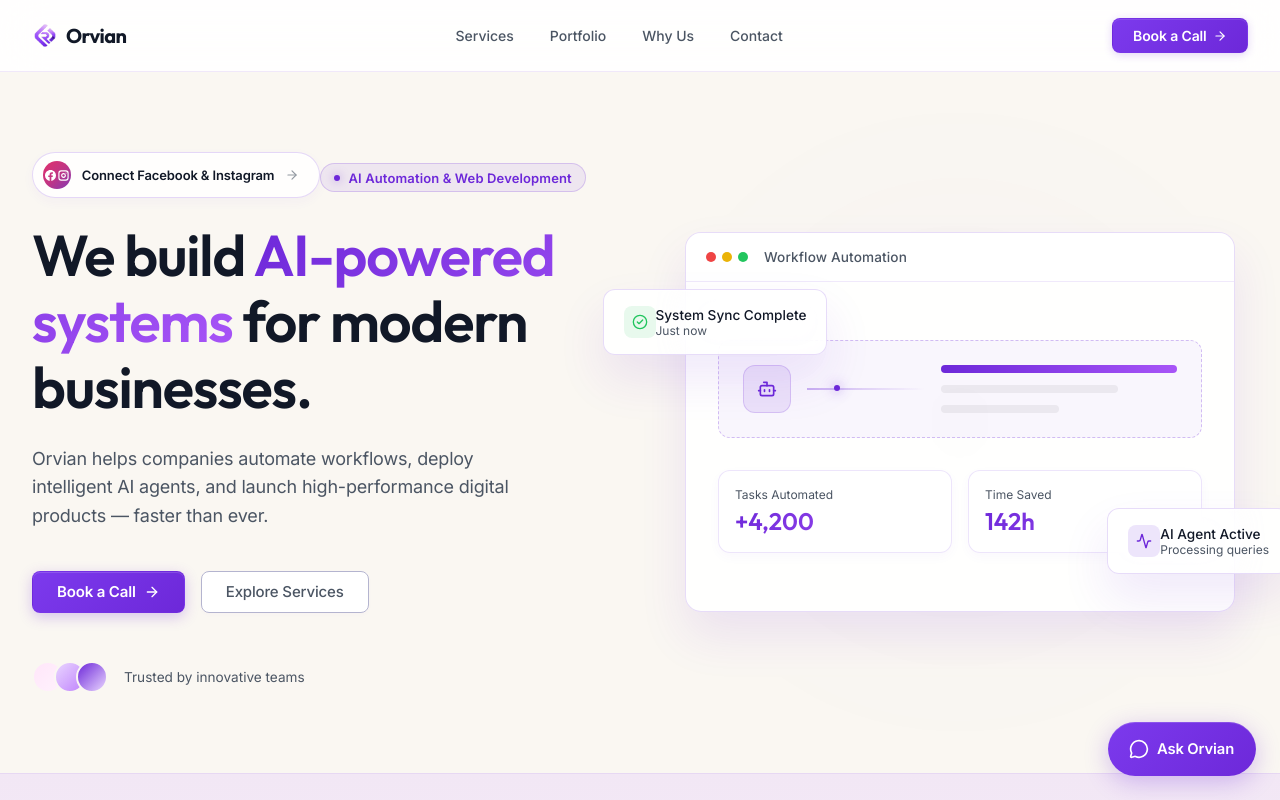
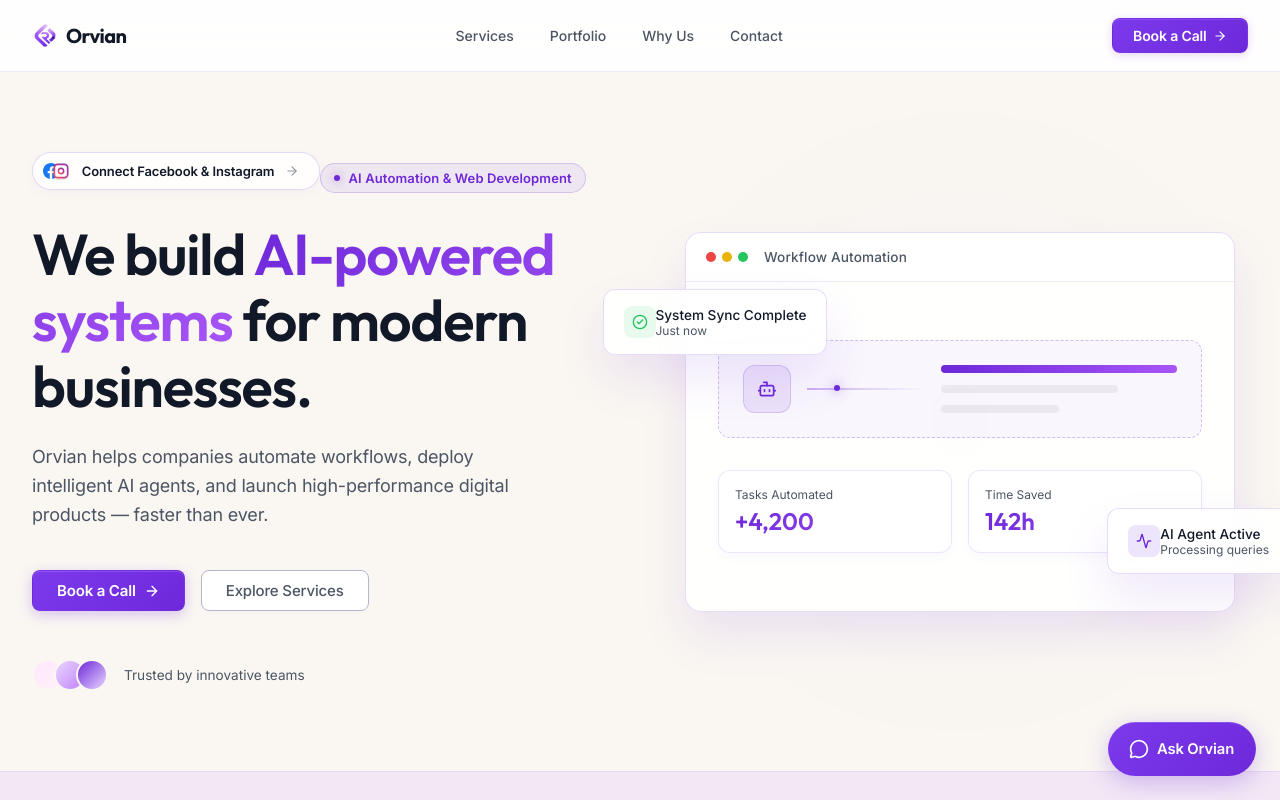
Before and after one commit to Sokratalchaar/Orvian-website, a React (Vite) app: page / in a window 1280 px wide. Shown: the top 800 px of the page. Built offline with nearby package versions, Linux system fonts and the light colour scheme.

Commit message:
Change connection button icon style to overlapping Facebook and Instagram logos

```diff
--- a/src/App.jsx
+++ b/src/App.jsx
@@ -438,28 +438,56 @@ function App() {
                 target="_blank"
                 rel="noopener noreferrer"
               >
-                <span className="instagram-btn-icon-wrapper" style={{ gap: '2px' }}>
+                <span
+                  className="instagram-btn-icon-wrapper"
+                  style={{
+                    display: 'inline-flex',
+                    position: 'relative',
+                    width: '26px',
+                    height: '20px',
+                    background: 'none',
+                    borderRadius: 0,
+                    border: 'none',
+                    boxShadow: 'none',
+                    marginRight: '2px'
+                  }}
+                >
                   <svg
                     viewBox="0 0 24 24"
-                    width="11"
-                    height="11"
-                    fill="currentColor"
+                    width="16"
+                    height="16"
+                    fill="#1877F2"
                     className="facebook-btn-icon"
+                    style={{ position: 'absolute', left: 0, top: '2px', zIndex: 1 }}
                   >
                     <path d="M24 12.073c0-6.627-5.373-12-12-12s-12 5.373-12 12c0 5.99 4.388 10.954 10.125 11.854v-8.385H7.078v-3.47h3.047V9.43c0-3.007 1.792-4.669 4.533-4.669 1.312 0 2.686.235 2.686.235v2.953H15.83c-1.491 0-1.956.925-1.956 1.874v2.25h3.328l-.532 3.47h-2.796v8.385C19.612 23.027 24 18.062 24 12.073z"></path>
                   </svg>
                   <svg
                     viewBox="0 0 24 24"
-                    width="11"
-                    height="11"
-                    stroke="currentColor"
+                    width="16"
+                    height="16"
+                    stroke="url(#ig-btn-grad)"
                     strokeWidth="2.5"
                     fill="none"
                     strokeLinecap="round"
                     strokeLinejoin="round"
                     className="instagram-btn-icon"
+                    style={{
+                      position: 'absolute',
+                      left: '10px',
+                      top: '2px',
+                      zIndex: 2,
+                      filter: 'drop-shadow(-1px 1px 1px rgba(0, 0, 0, 0.15))'
+                    }}
                   >
-                    <rect x="2" y="2" width="20" height="20" rx="5" ry="5"></rect>
+                    <defs>
+                      <linearGradient id="ig-btn-grad" x1="0%" y1="100%" x2="100%" y2="0%">
+                        <stop offset="0%" stopColor="#FD5C63" />
+                        <stop offset="50%" stopColor="#C13584" />
+                        <stop offset="100%" stopColor="#833AB4" />
+                      </linearGradient>
+                    </defs>
+                    <rect x="2" y="2" width="20" height="20" rx="5" ry="5" fill="#ffffff"></rect>
                     <path d="M16 11.37A4 4 0 1 1 12.63 8 4 4 0 0 1 16 11.37z"></path>
                     <line x1="17.5" y1="6.5" x2="17.51" y2="6.5"></line>
                   </svg>
```
